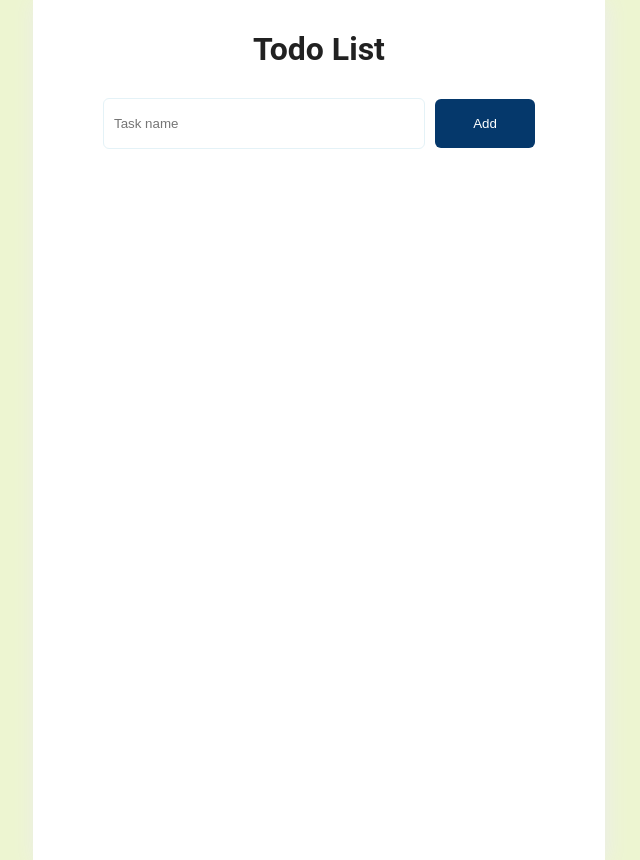
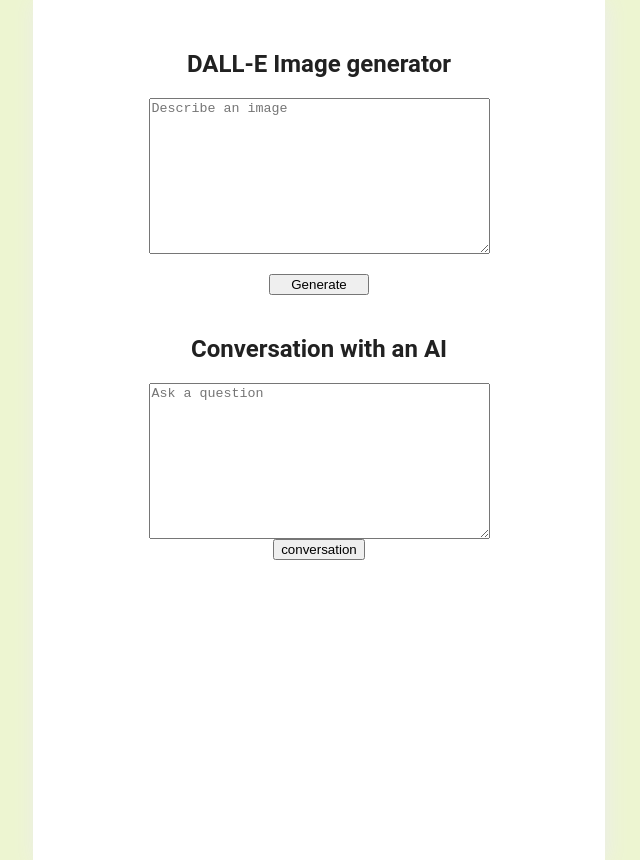
Before and after one commit to luc4sp/todo-redux-list, a React (Create React App) app: page / in a window 1280 px wide. Shown: the whole page, without its empty margins (321-961 px from the left). Built offline with nearby package versions, Linux system fonts and the light colour scheme.

Commit message:
implement openAI API

```diff
--- a/package.json
+++ b/package.json
@@ -10,8 +10,10 @@
     "@testing-library/jest-dom": "^5.16.5",
     "@testing-library/react": "^13.4.0",
     "@testing-library/user-event": "^13.5.0",
+    "openai": "^3.1.0",
     "react": "^18.2.0",
     "react-dom": "^18.2.0",
+    "react-loading": "^2.0.3",
     "react-redux": "^8.0.5",
     "react-scripts": "5.0.1",
     "web-vitals": "^2.1.4"
--- a/src/App.css
+++ b/src/App.css
@@ -36,3 +36,8 @@
     transform: rotate(360deg);
   }
 }
+
+.result-image {
+  margin-top: 20px;
+  width: 350px;
+}
--- a/src/App.js
+++ b/src/App.js
@@ -1,16 +1,90 @@
 
-import React from 'react';
+import React, {useState} from 'react';
 import AddTodo from './components/AddTodo';
 import TodoList from './components/TodoList';
+import { Configuration, OpenAIApi } from "openai";
+import ReactLoading from 'react-loading';
+
 
 const App = () => {
+
+  const [prompt, setPrompt] = useState("");
+  const [question, setQuestion] = useState("");
+  const [aiResponse, setAiResponse] = useState("");
+
+  const configuration = new Configuration({
+    apiKey: "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"
+  });
+
+  const openai = new OpenAIApi(configuration);
+
+  const [result, setResult] = useState("");
+  const [loading, setLoading] = useState(false);
+
+  const generateImage = async () => {
+    setLoading(true);
+    const res = await openai.createImage({
+      prompt: prompt,
+      n: 1,
+      size: "256x256",
+    });
+
+    setResult(res.data.data[0].url);
+    setLoading(false);
+  };
+
+  const createConversation = async () => {
+    const response = await openai.createCompletion({
+      model: "text-davinci-002",
+      prompt: question + "\nAI:",
+      temperature: 0.9,
+      max_tokens: 150,
+      top_p: 1,
+      frequency_penalty: 0.0,
+      presence_penalty: 0.6,
+      stop: [" Human:", " AI:"],
+    });
+    console.log(response)
+    setAiResponse(response.data.choices[0].text)
+  }
+
 	return (
-		<div className="app">
-			<h1 className="app-title">Todo List</h1>
-			<AddTodo />
-			<TodoList />
-		</div>
+    <div className="app">
+        <h2>DALL-E Image generator</h2>
+
+        <textarea
+          className="app-input"
+          placeholder="Describe an image"
+          onChange={(e) => setPrompt(e.target.value)}
+          rows="10"
+          cols="40"
+        />
+        <button className="generate-button" onClick={generateImage}>Generate</button>
+
+        {loading ?
+        <ReactLoading type="spin" color="black" height={'10%'} width={'10%'} /> :
+        <img className="result-image" src={result} />
+        }
+
+        <h2>Conversation with an AI</h2>
+
+        <textarea
+          className="app-input"
+          placeholder="Ask a question"
+          onChange={(e) => setQuestion(e.target.value)}
+          rows="10"
+          cols="40"
+        />
+        <button onClick={createConversation}>conversation</button>
+        <p>{aiResponse}</p>
+    </div>
 	);
 };
 
 export default App;
+
+		{/*<div className="app">
+			<h1 className="app-title">Todo List</h1>
+			<AddTodo />
+			<TodoList />
+		</div>*/}
--- a/src/index.css
+++ b/src/index.css
@@ -15,6 +15,15 @@
     margin: auto;
     padding : 30px;
     box-shadow: 2px 2px 20px #ececec;
+    display: flex;
+    flex-direction: column;
+    align-items: center;
+}
+
+.generate-button {
+  width: 100px;
+  margin-top: 20px;
+  margin-bottom: 20px;
 }
 
 .app-title{
```
